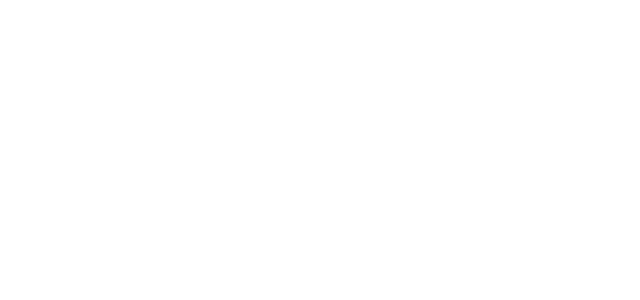
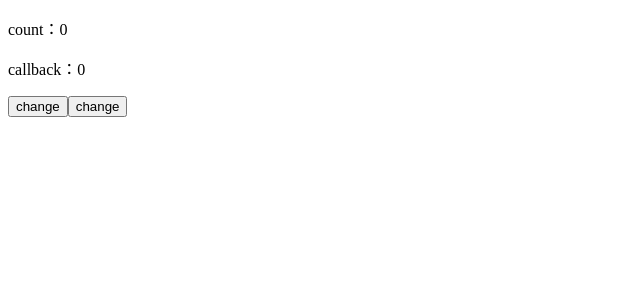
Before and after one commit to maomincoding/react_jianshu, a React (Create React App) app in the folder app/: page /UseCallback in a window 1280 px wide. Shown: the top 300 px of the page, without its empty margins (0-640 px from the left). Built offline with nearby package versions, Linux system fonts and the light colour scheme.

Commit message:
2020.5.13 14:47

```diff
--- /dev/null
+++ b/app/src/hook/useCallback/index.jsx
@@ -0,0 +1,32 @@
+import React,{useState, useCallback} from 'react'
+
+export default () =>{
+  const [count,setCount] = useState(0);
+  const [num,setNum] = useState(0);
+  let callback = useCallback(()=>{
+    console.log(count);
+    return count
+  },[num]);
+  return (
+    <div>
+      <p>count：{count}</p>
+      <p>callback：{callback()}</p>
+      <button onClick={()=>{
+        setCount(count+1)
+      }}>change</button>
+      <button onClick={()=>{
+        setNum(num+1)
+      }}>change</button>
+    </div>
+  )
+}
+
+/*
+作用： 避免组件重复渲染，提高性能。可以控制组件什么时候可以更新，这点跟useMemo很像。
+同样用到缓存，与useMemo不同的是 useCallback 缓存的是个函数，是个函数就可以执行。
+
+const callback = useCallback(()=>{
+  // 执行内容
+}.[])
+callback 是个函数，可以直接callback()执行。
+*/
--- a/app/src/hook/useMemo/index.jsx
+++ b/app/src/hook/useMemo/index.jsx
@@ -2,7 +2,6 @@ import React,{useMemo,useState} from 'react'
 import ChildMemo from './childMemo/index'
 
 const UseMemo = () => {
-
     const [count,setCount] = useState(0);
     const [num,setNum] = useState(0);
     let res = useMemo(()=>{
--- a/app/src/hook/useState/index.jsx
+++ b/app/src/hook/useState/index.jsx
@@ -15,6 +15,7 @@ const UseState = () => {
       <button> <Link to="/UseRef"> Go UseRef</Link></button>
       <button> <Link to="/UseContext"> Go UseContext</Link></button>
       <button> <Link to="/UseMemo"> Go UseMemo</Link></button>
+      <button> <Link to="/UseCallback"> Go UseCallback</Link></button>
       <Border>
        <p>{count}</p>
        <button onClick={()=>setCount(count+1)}>add</button>
--- a/app/src/router/Root.js
+++ b/app/src/router/Root.js
@@ -5,6 +5,7 @@ import UseState from '../hook/useState'
 import UseRef from '../hook/useRef'
 import UseContext from '../hook/useContext'
 import UseMemo from '../hook/useMemo'
+import UseCallback from '../hook/useCallback'
 
 function Root() {
   return (
@@ -15,6 +16,7 @@ function Root() {
                 <Route exact={true} path="/UseRef" component={UseRef}></Route>
                 <Route exact={true} path="/UseContext" component={UseContext}></Route>
                 <Route exact={true} path="/UseMemo" component={UseMemo}></Route>
+                <Route exact={true} path="/UseCallback" component={UseCallback}></Route>
               </div>
           </BrowserRouter>
   );
```
